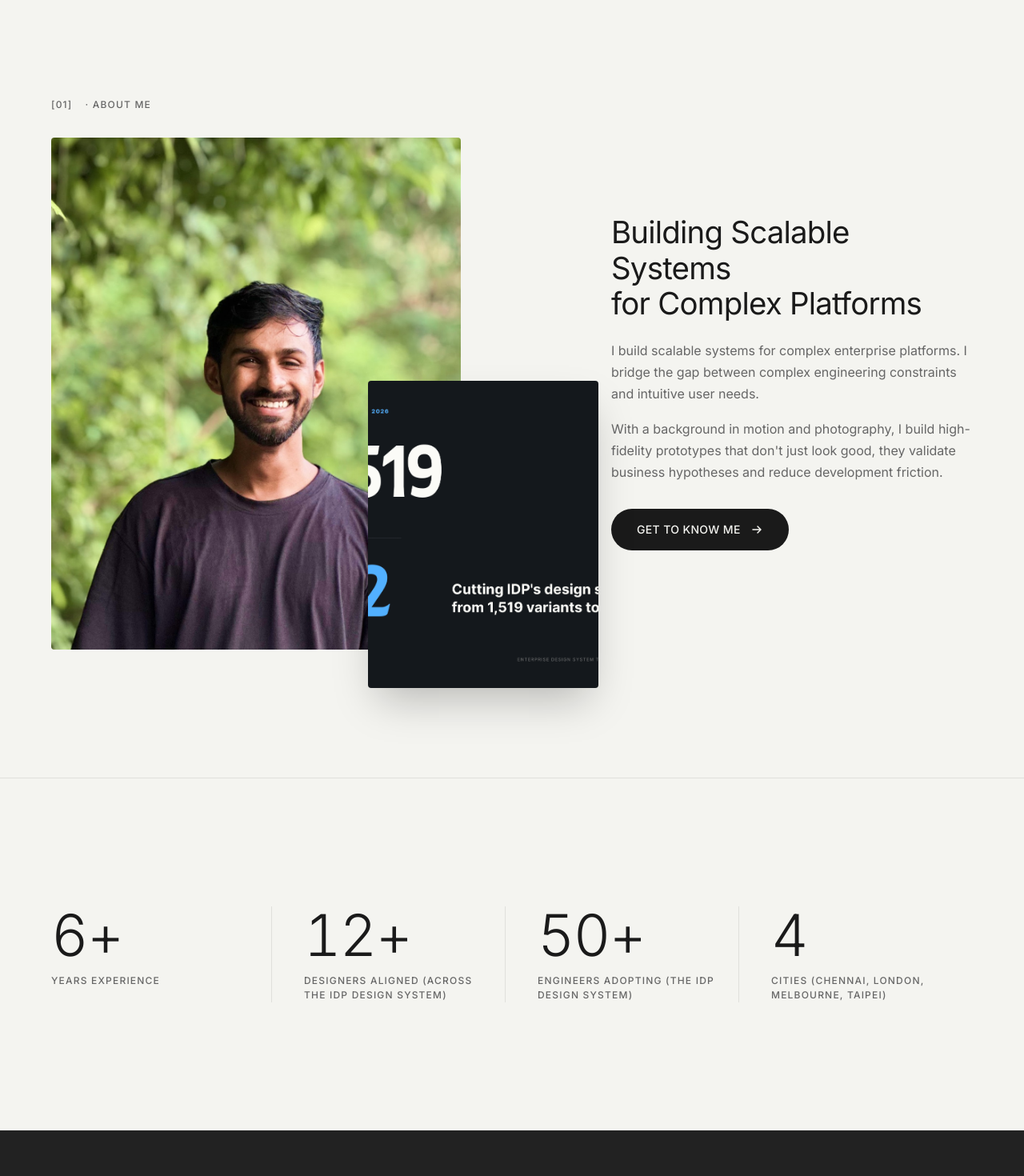
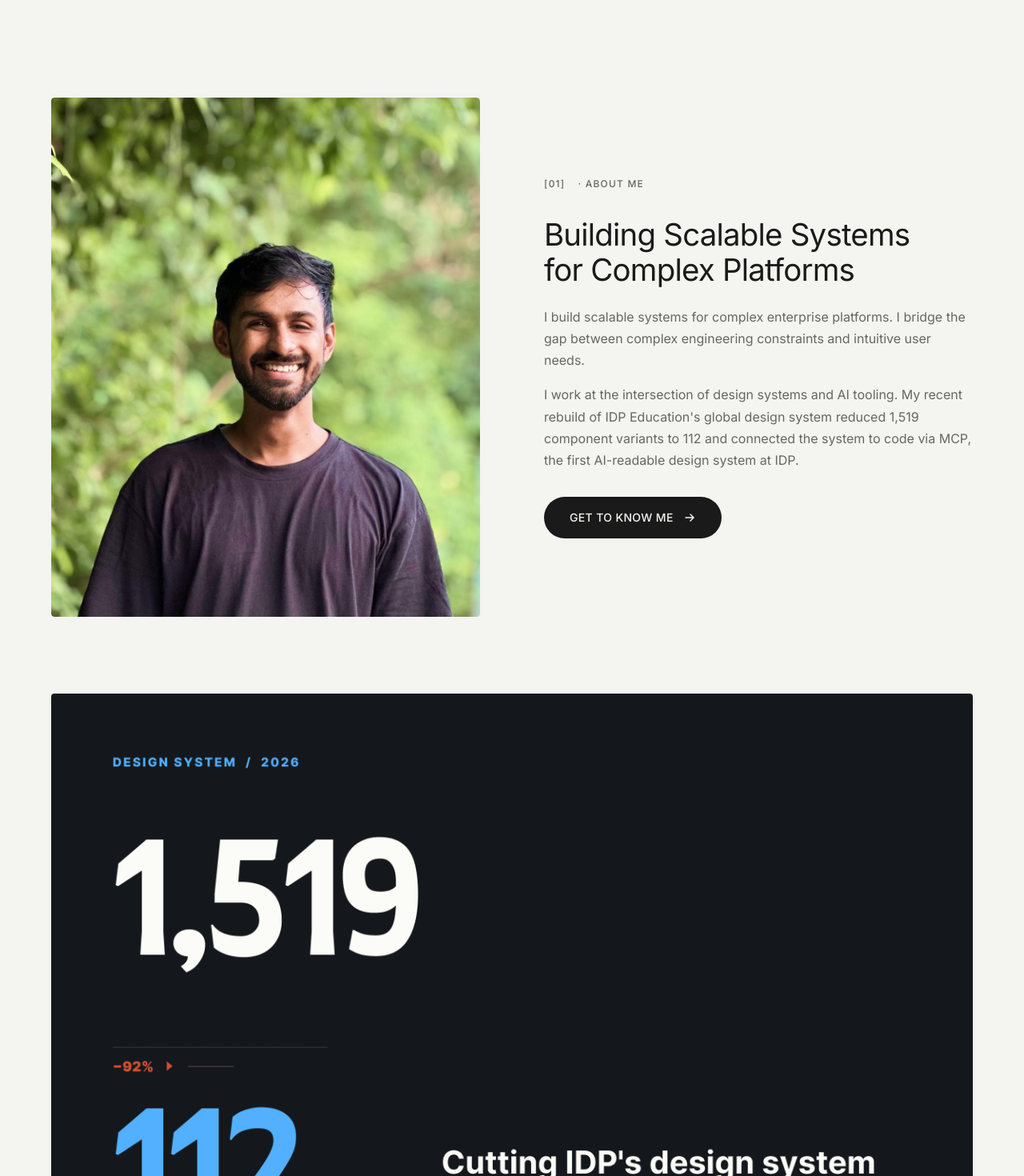
Before and after one commit to renjuren/portfolio, a Next.js app: page / in a window 1280 px wide. Shown: the part 1260-2730 px from the top of the page at 80% size. Built offline with nearby package versions, Linux system fonts and the light colour scheme.

Commit message:
fix(about): refactor layout into 2-part stacked layout and update body copy

```diff
--- a/src/components/sections/About.tsx
+++ b/src/components/sections/About.tsx
@@ -1,6 +1,7 @@
 "use client";
 
 import Image from "next/image";
+import Link from "next/link";
 import SectionLabel from "@/components/ui/SectionLabel";
 import ScrollReveal from "@/components/ui/ScrollReveal";
 import PillButton from "@/components/ui/PillButton";
@@ -9,55 +10,36 @@ export default function About() {
   return (
     <section id="about" className="section-padding">
       <div className="container-max">
-        <SectionLabel number="01" title="About Me" />
-
-        <div className="grid grid-cols-1 lg:grid-cols-12 gap-8 lg:gap-12 items-start">
-          {/* Left side - Images (asymmetric overlapping) */}
-          <div className="lg:col-span-7 relative">
+        {/* Part 1: Portrait + text side by side */}
+        <div className="grid grid-cols-1 lg:grid-cols-2 gap-12 lg:gap-16 xl:gap-20 items-center">
+          {/* Left column: Portrait photo at its natural aspect ratio, no overlays */}
           <ScrollReveal>
-              <div className="relative">
-                {/* Main image - Profile photo */}
-                <div className="relative aspect-[4/5] w-full max-w-lg overflow-hidden rounded-sm">
+            <div className="relative w-full overflow-hidden rounded-sm">
               <Image
                 src="/images/profile.jpg"
                 alt="Renju Joseph, Senior Product Designer"
-                    fill
-                    className="object-cover"
-                    sizes="(max-width: 1024px) 100vw, 60vw"
-                  />
-                </div>
-
-                {/* Overlapping smaller image - project work */}
-                <ScrollReveal
-                  delay={0.3}
-                  direction="right"
-                  className="hidden md:block absolute -bottom-12 -right-8 lg:right-0 xl:-right-8"
-                >
-                  <div className="relative w-64 lg:w-72 aspect-[3/4] overflow-hidden rounded-sm shadow-2xl">
-                    <Image
-                      src="/images/project-eds.png"
-                      alt="Enterprise Design System, featured project"
-                      fill
-                      className="object-cover"
-                      sizes="300px"
+                width={1160}
+                height={1404}
+                priority
+                className="w-full h-auto object-cover rounded-sm"
+                sizes="(max-width: 1024px) 100vw, 50vw"
               />
             </div>
           </ScrollReveal>
-              </div>
-            </ScrollReveal>
-          </div>
 
-          {/* Right side - Text */}
-          <div className="lg:col-span-5 lg:pt-16 xl:pt-24">
-            <ScrollReveal delay={0.2}>
+          {/* Right column: Section label, heading, body paragraphs, and button */}
+          <div>
+            <SectionLabel number="01" title="About Me" />
+
+            <ScrollReveal delay={0.1}>
               <h2 className="text-heading mb-6">
                 Building Scalable Systems
-                <br />
+                <br className="hidden sm:inline" />
                 for Complex Platforms
               </h2>
             </ScrollReveal>
 
-            <ScrollReveal delay={0.3}>
+            <ScrollReveal delay={0.2}>
               <p className="text-body mb-4">
                 I build scalable systems for complex enterprise platforms. I
                 bridge the gap between complex engineering constraints and
@@ -65,21 +47,40 @@ export default function About() {
               </p>
             </ScrollReveal>
 
-            <ScrollReveal delay={0.4}>
+            <ScrollReveal delay={0.3}>
               <p className="text-body mb-8">
-                With a background in motion and photography, I build
-                high-fidelity prototypes that don&apos;t just look good, they
-                validate business hypotheses and reduce development friction.
+                I work at the intersection of design systems and AI tooling. My
+                recent rebuild of IDP Education&apos;s global design system reduced
+                1,519 component variants to 112 and connected the system to code
+                via MCP, the first AI-readable design system at IDP.
               </p>
             </ScrollReveal>
 
-            <ScrollReveal delay={0.5}>
+            <ScrollReveal delay={0.4}>
               <PillButton href="#expertise" variant="dark">
                 Get to Know Me
               </PillButton>
             </ScrollReveal>
           </div>
         </div>
+
+        {/* Part 2: Case study thumbnail at full width */}
+        <ScrollReveal delay={0.2} className="mt-16 md:mt-20 lg:mt-24">
+          <Link
+            href="/projects/idp-design-system-2026"
+            className="group block relative w-full overflow-hidden rounded-sm shadow-md hover:shadow-2xl transition-all duration-500 ease-out hover:-translate-y-1"
+            aria-label="View IDP Education Design System Case Study"
+          >
+            <Image
+              src="/images/project-eds.png"
+              alt="Enterprise Design System, cutting variants from 1,519 to 112"
+              width={2400}
+              height={1800}
+              className="w-full h-auto object-cover transition-transform duration-700 ease-out group-hover:scale-[1.01]"
+              sizes="(max-width: 1440px) 100vw, 1440px"
+            />
+          </Link>
+        </ScrollReveal>
       </div>
     </section>
   );
```
Lines whose indentation alone changed are shown as unchanged.
